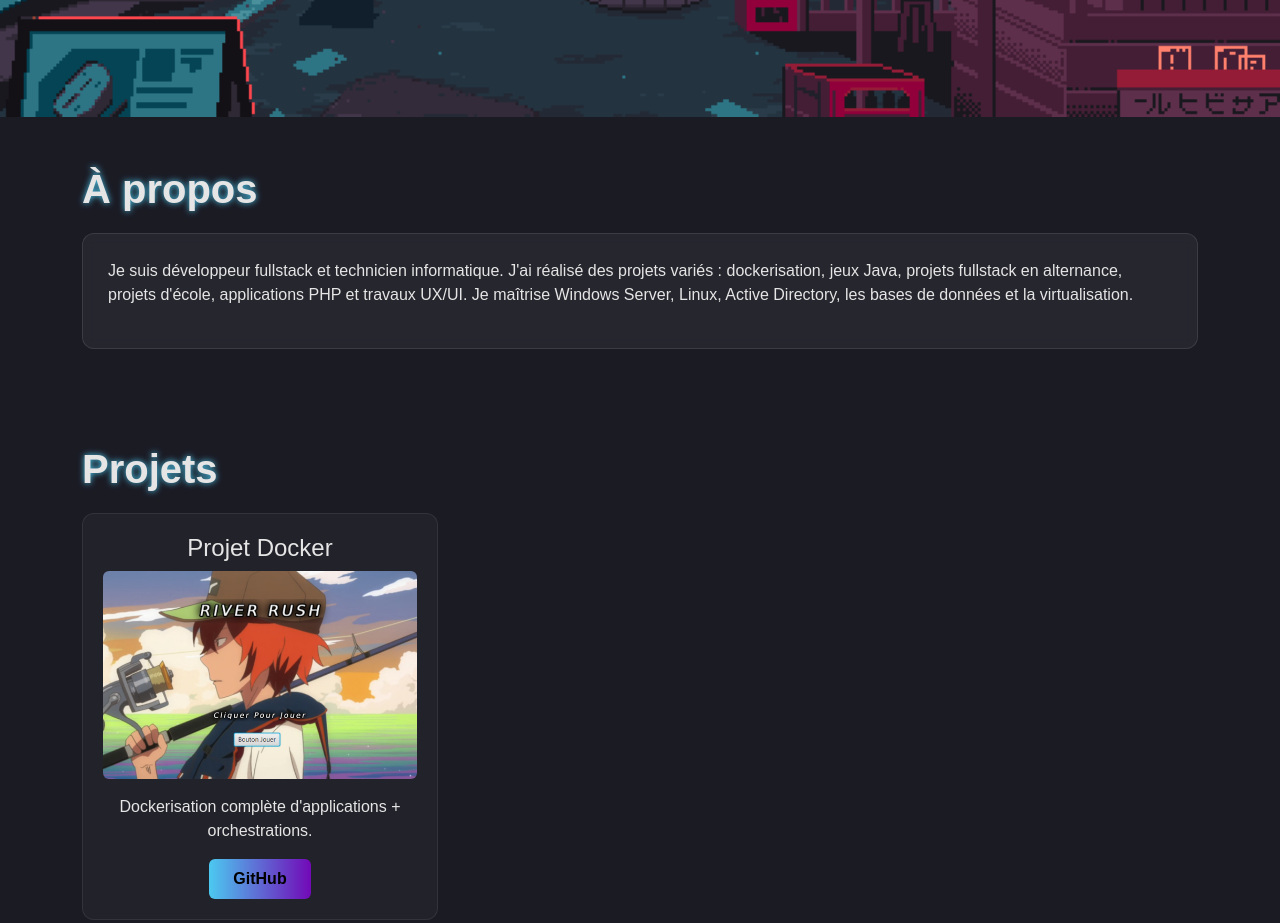
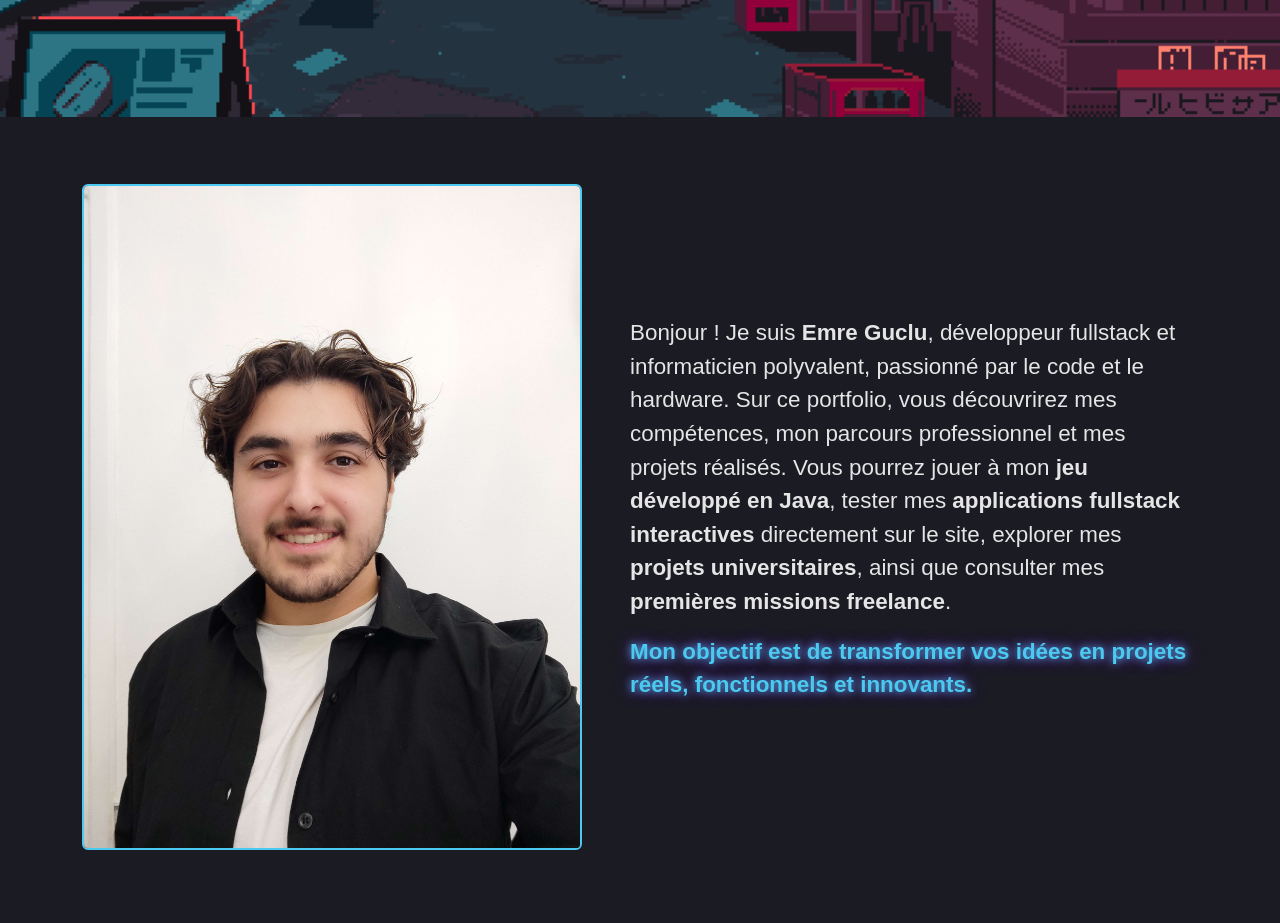
Before and after one commit to emrebondy/MonSite, a plain HTML site: page index.html in a window 1280 px wide. Shown: the part 683-1606 px from the top of the page. Drawn offline with nearby package versions, Linux system fonts and the light colour scheme.

Commit message:
ABOUT améliorer

```diff
--- a/index.html
+++ b/index.html
@@ -31,24 +31,7 @@
             border-bottom: 1px solid rgba(255, 255, 255, 0.1);
         }
 
-        /* HERO FULLSCREEN
-        .hero-section {
-        height: 100vh;
-        min-height: 600px;
-        background-image: url('gif/cyberpunk3.gif');
-        background-size: cover;
-        background-position: center;
-        background-repeat: no-repeat;
-        display: flex;
-        flex-direction: column;
-        justify-content: flex-start;
-        align-items: center;
-        text-align: center;
-        padding-top: 160px;
-        padding-left: 20px;
-        padding-right: 20px;
-        } */
-
+/* HERO */
 .hero-section {
     height: 100vh;
     background-image: url('gif/cyberpunk3.gif');
@@ -96,6 +79,43 @@
 .hero-button {
     margin-bottom: 20px;
 }
+
+/* ABOUT ME */
+
+/* Section About fullscreen */
+.about-section {
+    min-height: 100vh; /* prend tout l'écran */
+    background: #1b1b24; /* couleur de fond sombre */
+    color: #e5e5e5;
+    font-family: 'Poppins', sans-serif;
+    padding: 50px 20px;
+}
+
+/* Photo verticale */
+.about-photo img {
+    max-width: 500px; /* photo plus grande */
+    height: auto;
+    border-radius: 12px;
+    border: 2px solid #4cc9f0;
+}
+
+/* Texte */
+.about-text {
+    max-width: 700px;
+    font-size: 1.4rem; /* taille de base pour tous les paragraphes */
+
+}
+
+/* Phrase qui tape l'oeil mais plus petite */
+.highlight-text {
+    font-size: 1.4rem; /* plus petit */
+    font-weight: 600;
+    color: #4cc9f0; /* bleu néon pour contraste sur le fond sombre */
+    text-shadow: 0 0 8px #4cc9f0, 0 0 15px #7209b7; /* glow */
+}
+
+
+/* RESTE */
 
 
 
@@ -147,40 +167,35 @@
     </div>
 </nav>
 
-
-<!-- HERO FULLSCREEN WITH IMAGE BACKGROUND
-<section class="hero-section">
-<h1 class="neon-title display-4 fw-bold">Bienvenue sur le portfolio d’Emre Guclu</h1>
-<p class="mt-3 text-secondary w-75 mx-auto">
-Je suis développeur fullstack et informaticien polyvalent, passionné par le code, les systèmes,
-et motivé par l’envie de transformer vos idées en projets réels et fonctionnels.
-</p>
-<a href="#projects" class="btn btn-neon px-4 py-2 mt-4">Voir mes projets</a>
-</section> -->
-
 <section class="hero-section">
     <h1 class="neon-title display-4 fw-bold hero-title">Bienvenue sur le portfolio d’Emre Guclu</h1>
 
-    <p class="hero-subtitle">
-        Je suis développeur fullstack et informaticien polyvalent, passionné par le code
-        et motivé par l’envie de transformer vos idées en projets réels et fonctionnels.
-    </p>
+
 
     <a href="#projects" class="btn btn-neon px-4 py-2 hero-button">Voir mes projets</a>
 </section>
 
+<!-- ABOUT FULLSCREEN -->
+<section id="about" class="about-section d-flex align-items-center justify-content-center">
+  <div class="container text-center d-flex flex-column flex-md-row align-items-center justify-content-center gap-5">
 
+    <!-- Photo verticale -->
+    <div class="about-photo">
+      <img src="images/emre.jpg" class="img-fluid rounded" alt="Emre Guclu">
+    </div>
 
-<!-- ABOUT -->
-<section id="about" class="container py-5">
-    <h2 class="section-title">À propos</h2>
-    <div class="glass">
-        <p>
-            Je suis développeur fullstack et technicien informatique. J'ai réalisé des projets variés : dockerisation,
-            jeux Java, projets fullstack en alternance, projets d'école, applications PHP et travaux UX/UI.
-            Je maîtrise Windows Server, Linux, Active Directory, les bases de données et la virtualisation.
-        </p>
+    <!-- Texte -->
+    <div class="about-text text-start">
+      <p>
+        Bonjour ! Je suis <strong>Emre Guclu</strong>, développeur fullstack et informaticien polyvalent, passionné par le code et le hardware.
+        Sur ce portfolio, vous découvrirez mes compétences, mon parcours professionnel et mes projets réalisés.
+        Vous pourrez jouer à mon <strong>jeu développé en Java</strong>, tester mes <strong>applications fullstack interactives</strong> directement sur le site, explorer mes <strong>projets universitaires</strong>, ainsi que consulter mes <strong>premières missions freelance</strong>.
+      </p>
+      <p class="highlight-text">
+        Mon objectif est de transformer vos idées en projets réels, fonctionnels et innovants.
+      </p>
     </div>
+  </div>
 </section>
 
 
```
